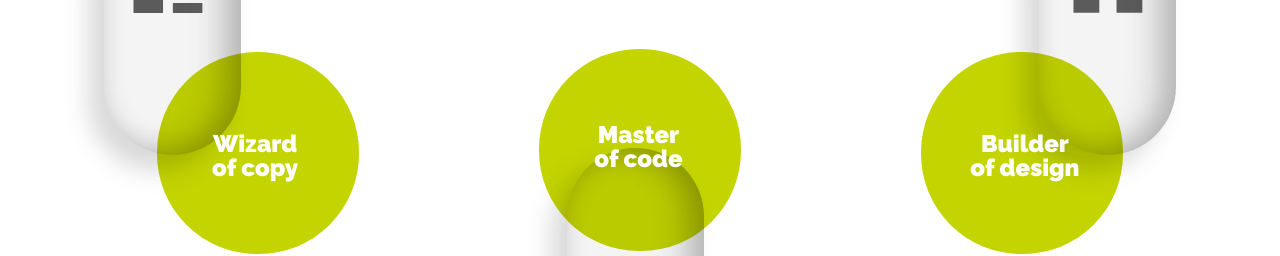
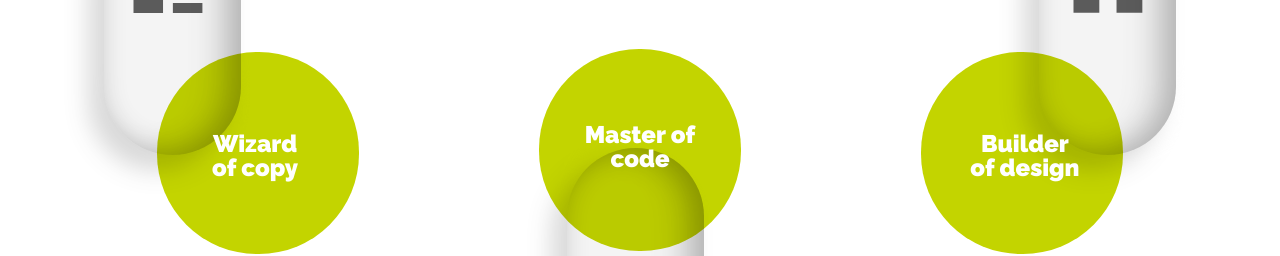
Before and after one commit to kslobodan/shapes, a React (Create React App) app: page / in a window 1280 px wide. Shown: the part 1540-1796 px from the top of the page. Built offline with nearby package versions, Linux system fonts and the light colour scheme.

Commit message:
added translations to Options

```diff
--- a/src/Types.tsx
+++ b/src/Types.tsx
@@ -40,8 +40,8 @@ export interface Translation {
 }
 
 export type Option = {
-  option1Title: string;
-  option1Text: string;
+  optionTitle: string;
+  optionText: string;
 };
 
 type Testimonial = {
--- a/src/components/Options.module.scss
+++ b/src/components/Options.module.scss
@@ -141,7 +141,7 @@ $extended-ellipse-width: 370px;
 }
 
 .circle__title2 {
-  width: 44%;
+  width: 60%;
   color: #fff;
   text-align: center;
   font-style: normal;
@@ -151,6 +151,7 @@ $extended-ellipse-width: 370px;
   z-index: 10;
   left: 55px;
   bottom: 190px;
+  @include center-content(x);
 }
 
 .circle__title3 {
--- a/src/components/Options.tsx
+++ b/src/components/Options.tsx
@@ -1,8 +1,8 @@
 import React from "react";
 import styles from "./Options.module.scss";
 import TitleWithText from "./TitleWithText";
-import { relative } from "path";
 import { useTranslation } from "react-i18next";
+import { Option } from "../Types";
 
 const Options = () => {
   const [translate] = useTranslation("global");
@@ -16,8 +16,11 @@ const Options = () => {
     translate("options.text", { returnObjects: true }) || [];
   const splitedText = text.join("\n");
 
-  // const optionList: Option[] =
-  //   translate("options.optionList", { returnObjects: true }) || [];
+  const optionList: Option[] =
+    translate("options.optionList", { returnObjects: true }) || [];
+  console.log("optionList: ", optionList);
+
+  const optionListPopulated = optionList && optionList.length == 3;
 
   return (
     <section id="options" style={{ position: "relative" }}>
@@ -61,11 +64,13 @@ const Options = () => {
               >
                 <div className={styles.circle__text__content}>
                   <div className={styles.circle__text}>
-                    Shaping words that do wonders for your brand.
+                    {optionListPopulated && optionList[0].optionText}
                   </div>
                 </div>
               </div>
-              <h4 className={styles.circle__title}>Wizard of copy</h4>
+              <h4 className={styles.circle__title}>
+                {optionListPopulated && optionList[0].optionTitle}
+              </h4>
               <div className={styles.animation} />
             </div>
             <div className={styles.frame}>
@@ -105,11 +110,13 @@ const Options = () => {
               >
                 <div className={styles.circle__text__content2}>
                   <div className={styles.circle__text}>
-                    Turning ideas into seamless digital experiences.
+                    {optionListPopulated && optionList[1].optionText}
                   </div>
                 </div>
               </div>
-              <h4 className={styles.circle__title2}>Master of code</h4>
+              <h4 className={styles.circle__title2}>
+                {optionListPopulated && optionList[1].optionTitle}
+              </h4>
               <div className={styles.animation} />
             </div>
           </div>
@@ -144,11 +151,13 @@ const Options = () => {
               >
                 <div className={styles.circle__text__content}>
                   <div className={styles.circle__text}>
-                    Crafting visuals that make your brand unforgettable.
+                    {optionListPopulated && optionList[2].optionText}
                   </div>
                 </div>
               </div>
-              <h4 className={styles.circle__title3}>Builder of design</h4>
+              <h4 className={styles.circle__title3}>
+                {optionListPopulated && optionList[2].optionTitle}
+              </h4>
               <div className={styles.animation} />
             </div>
             <div className={styles.frame}>
--- a/src/translations/en/global.json
+++ b/src/translations/en/global.json
@@ -16,16 +16,16 @@
     ],
     "optionList": [
       {
-        "option1Title": "Wizard of copy",
-        "option1Text": " Shaping words that do wonders for your brand."
+        "optionTitle": "Wizard of copy",
+        "optionText": " Shaping words that do wonders for your brand."
       },
       {
-        "option2Title": "Master of code",
-        "option2Text": " Turning ideas into seamless digital experiences."
+        "optionTitle": "Master of code",
+        "optionText": " Turning ideas into seamless digital experiences."
       },
       {
-        "option3Title": "Builder of design",
-        "option3Text": " Crafting visuals that make your brand unforgettable."
+        "optionTitle": "Builder of design",
+        "optionText": " Crafting visuals that make your brand unforgettable."
       }
     ]
   },
--- a/src/translations/sr/global.json
+++ b/src/translations/sr/global.json
@@ -16,16 +16,16 @@
     ],
     "optionList": [
       {
-        "option1Title": "Čarobnjak reči",
-        "option1Text": "Oblikovane reči koje čine čuda za Vaš brend."
+        "optionTitle": "Čarobnjak reči",
+        "optionText": "Oblikovane reči koje čine čuda za Vaš brend."
       },
       {
-        "option2Title": "Majstor kodiranja",
-        "option2Text": "Pretvaranje ideja u besprekorna digitalna iskustva."
+        "optionTitle": "Majstor kodiranja",
+        "optionText": "Pretvaranje ideja u besprekorna digitalna iskustva."
       },
       {
-        "option3Title": "Graditelj dizajna",
-        "option3Text": "Kreiranje vizuelnih elemenata koji Vaš brend čine nezaboravnim."
+        "optionTitle": "Graditelj dizajna",
+        "optionText": "Kreiranje vizuelnih elemenata koji Vaš brend čine nezaboravnim."
       }
     ]
   },
```
